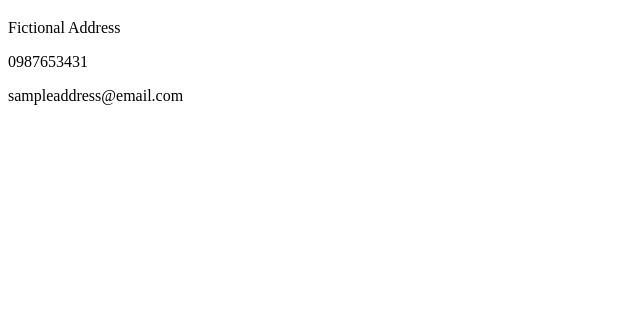
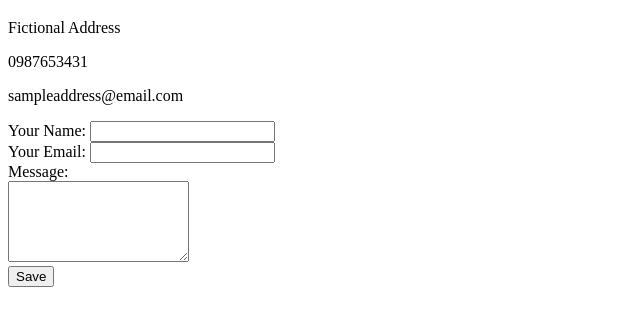
Before and after one commit to PonniThirumoorthy/Udemy-Samples, a plain HTML site: page Web Development/HTML-Personal-Site/contactme.html in a window 1280 px wide. Shown: the part 61-386 px from the top of the page, without its empty margins (0-640 px from the left). Drawn offline with Linux system fonts and the light colour scheme.

Commit message:
Update contactme.html
Add forms

```diff
--- a/Web Development/HTML-Personal-Site/contactme.html
+++ b/Web Development/HTML-Personal-Site/contactme.html
@@ -11,6 +11,17 @@
   <p>Fictional Address</p>
   <p>0987653431</p>
   <p>sampleaddress@email.com</p>
+  <form enctype="text/plain" action="mailto:coolponni@gmail.com" method="post">
+    <label>Your Name:</label>
+    <input type="text" name="" value="">
+  <br>  <label>Your Email:</label>
+  <input type="email" name="" value="">
+    <br>
+    <label> Message:</label> <br />
+<textarea name="name" rows="5" cols="20"></textarea>
+<br />
+    <input type="submit" name="" value="Save">
+  </form>
 </body>
 
 </html>
```
